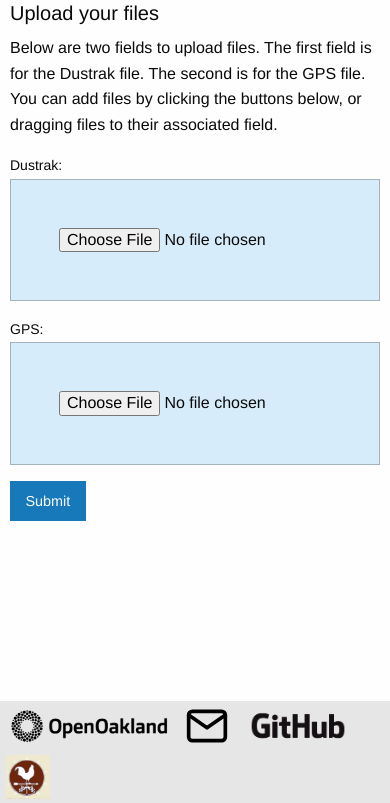
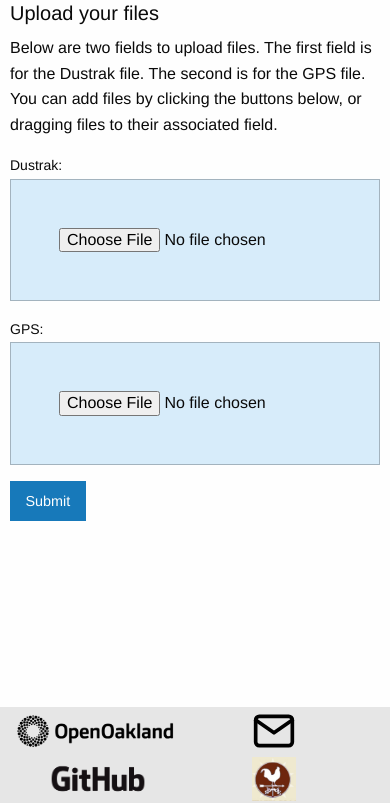
Before and after one commit to openoakland/woeip, a Django app: page / in a window 390 px wide. Shown: the part 41-844 px from the top of the page. Run offline with Django 3.2, Linux system fonts and the light colour scheme; the visitor is signed in with stand-in values (Sample User, id 1); parts of the project's set-up code (start-up, migrations or seed data) failed here and were passed over; some libraries are stand-ins or nearby versions.

Commit message:
add css3 grid to make footer responsive. add padding to block content to accomadate footer

```diff
--- a/woeip/static/css/app.css
+++ b/woeip/static/css/app.css
@@ -1,6 +1,10 @@
 #containerShowPassword {
   padding-left: 0.2rem;
   padding-top: 0.5rem;
+}
+
+.block-content {
+  padding-bottom: 12rem;
 }
 
 footer {
@@ -12,15 +16,10 @@ footer {
 }
 
 footer a {
-  margin: 0.1rem;
   background-position: center;
   background-repeat: no-repeat;
   background-size: auto 2.75rem;
-  display: block;
   height: 3.0rem;
-  position: relative;
-  width: 1.75rem;
-  padding: 0.2rem;
 }
 
 footer span {
@@ -29,28 +28,29 @@ footer span {
 
 footer a.github-link {
   background-image: url( '/static/img/github_logo.png');
-  width:6.0rem;
-  float: left;
-  left: -0.5rem;
+  width: 6.0rem;
+  place-self: center;
 }
 
 footer a.email-link {
   background-image: url( '/static/img/email_logo.svg');
   width: 4.0rem;
-  float: left;
-  left: -1.0rem;
+  place-self: center;
 }
 
 footer a.open-oakland-link {
   background-image: url( '/static/img/open_oakland_logo.png');
-  float: left;
-  left: -0.5rem;
   width: 11.0rem;
+  place-self: center;
 }
 
 footer a.woeip-link {
   background-image: url( '/static/img/woeip_logo.jpg');
-  float: left;
-  left: -0.5rem;
   width: 3.0rem;
+  place-self: center;
 }
+
+.footer-grid-container {
+  display: grid;
+  grid-template-columns: repeat(auto-fill, minmax(3rem, 11rem));
+}
--- a/woeip/templates/__base.html
+++ b/woeip/templates/__base.html
@@ -3,8 +3,10 @@
 <body>
 {% include 'includes/_navigation.html' %}
 {% include 'includes/_messages.html' %}
-{% block content %}
-{% endblock %}
+<div class="block-content">
+  {% block content %}
+  {% endblock %}
+</div>
 {% include 'includes/_footer.html' %}
     <script src="https://cdnjs.cloudflare.com/ajax/libs/jquery/3.3.1/jquery.min.js" integrity="sha256-FgpCb/KJQlLNfOu91ta32o/NMZxltwRo8QtmkMRdAu8=" crossorigin="anonymous"></script>
     <script src="https://cdn.jsdelivr.net/npm/foundation-sites@6.5.3/dist/js/foundation.min.js" integrity="sha256-/PFxCnsMh+nTuM0k3VJCRch1gwnCfKjaP8rJNq5SoBg= sha384-9ksAFjQjZnpqt6VtpjMjlp2S0qrGbcwF/rvrLUg2vciMhwc1UJJeAAOLuJ96w+Nj sha512-UMSn6RHqqJeJcIfV1eS2tPKCjzaHkU/KqgAnQ7Nzn0mLicFxaVhm9vq7zG5+0LALt15j1ljlg8Fp9PT1VGNmDw==" crossorigin="anonymous"></script>
--- a/woeip/templates/includes/_footer.html
+++ b/woeip/templates/includes/_footer.html
@@ -1,5 +1,6 @@
 <footer>
     <div class="grid-container large-offset-1">
+        <div class="footer-grid-container">
             <a class="open-oakland-link" title="Open oakland home page" href="https://openoakland.org">
                 <span>OpenOakland home page</span>
             </a>
@@ -13,4 +14,5 @@
                 <span>WOEIP home page</span>
             </a>
         </div>
+    </div>
 </footer>
```
Lines whose indentation alone changed are shown as unchanged.
